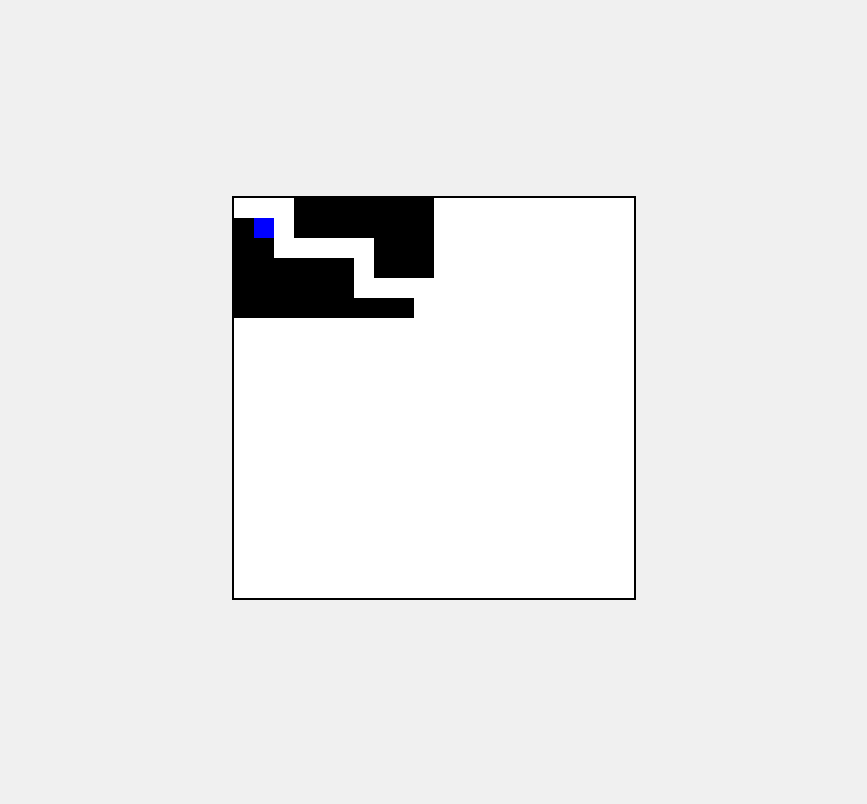
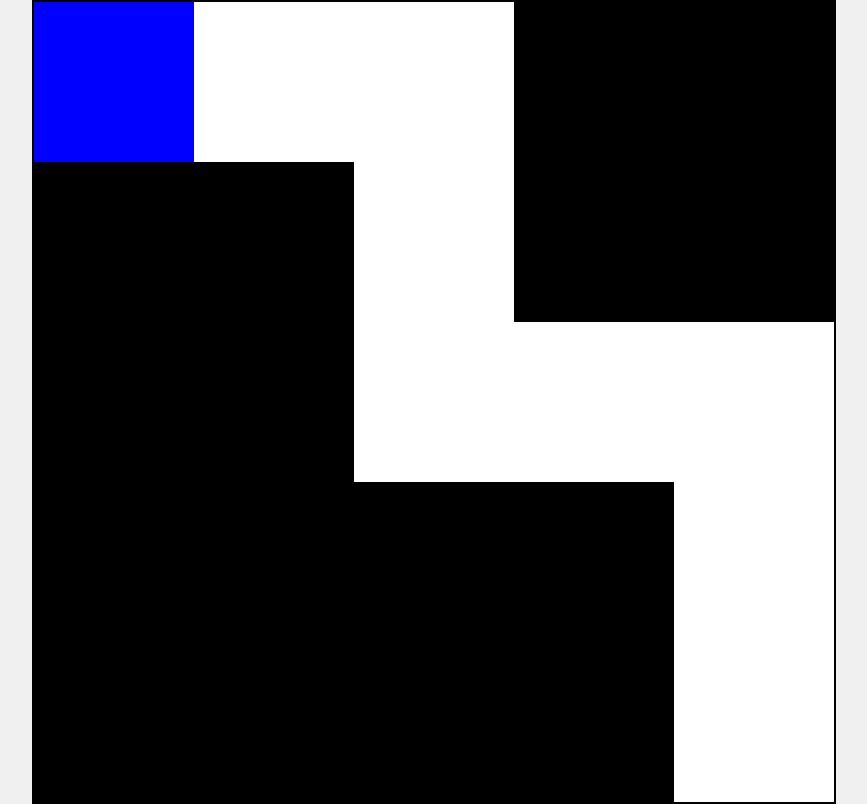
Before and after one commit to jwitt2003/FinalProject, a plain HTML site: page index.html in a window 1280 px wide. Shown: the whole page, without its empty margins (206-1073 px from the left). Drawn offline with Linux system fonts and the light colour scheme.

Commit message:
Update index.html

```diff
--- a/index.html
+++ b/index.html
@@ -3,21 +3,25 @@
 <head>
     <meta charset="UTF-8">
     <meta name="viewport" content="width=device-width, initial-scale=1.0">
-    <title>Maze Game</title>
+    <title>Fullscreen Maze Game</title>
     <style>
         body {
+            margin: 0;
             display: flex;
             justify-content: center;
             align-items: center;
-            height: 100vh;
-            margin: 0;
             background-color: #f0f0f0;
         }
         canvas {
+            display: block;
+            background-color: white;
             border: 2px solid black;
-            background-color: white;
         }
         .game-over {
+            position: absolute;
+            top: 50%;
+            left: 50%;
+            transform: translate(-50%, -50%);
             display: none;
             flex-direction: column;
             align-items: center;
@@ -26,9 +30,7 @@
     </style>
 </head>
 <body>
-    <div id="game-container">
-        <canvas id="gameCanvas" width="400" height="400"></canvas>
-    </div>
+    <canvas id="gameCanvas"></canvas>
     <div class="game-over" id="gameOverScreen">
         <h1>Congratulations!</h1>
         <p>You completed all the levels!</p>
@@ -38,40 +40,57 @@
         const canvas = document.getElementById('gameCanvas');
         const ctx = canvas.getContext('2d');
         const gameOverScreen = document.getElementById('gameOverScreen');
-        const gameContainer = document.getElementById('game-container');
 
-        const square = { x: 20, y: 20, size: 20, speed: 20 };
+        let square = { x: 0, y: 0, size: 0, speed: 0 };
         let level = 0;
+        let tileSize, mazeWidth, mazeHeight;
 
         const mazes = [
             // Level 1
             [
-                [0, 0, 0, 1, 1, 1, 1, 1, 1, 1],
-                [1, 1, 0, 1, 1, 1, 1, 1, 1, 1],
-                [1, 1, 0, 0, 0, 0, 0, 1, 1, 1],
-                [1, 1, 1, 1, 1, 1, 0, 1, 1, 1],
-                [1, 1, 1, 1, 1, 1, 0, 0, 0, 0],
-                [1, 1, 1, 1, 1, 1, 1, 1, 1, 0]
+                [0, 0, 0, 1, 1],
+                [1, 1, 0, 1, 1],
+                [1, 1, 0, 0, 0],
+                [1, 1, 1, 1, 0],
+                [1, 1, 1, 1, 0]
             ],
             // Level 2
             [
-                [0, 0, 0, 1, 1, 1, 1, 1, 1, 1],
-                [1, 1, 0, 1, 1, 1, 1, 1, 1, 1],
-                [1, 1, 0, 0, 0, 0, 1, 1, 1, 1],
-                [1, 1, 1, 1, 1, 0, 1, 1, 1, 1],
-                [1, 1, 1, 1, 1, 0, 0, 0, 0, 0],
-                [1, 1, 1, 1, 1, 1, 1, 1, 1, 1]
+                [0, 0, 0, 1, 1, 1, 1],
+                [1, 1, 0, 1, 1, 1, 1],
+                [1, 1, 0, 0, 0, 0, 1],
+                [1, 1, 1, 1, 1, 0, 1],
+                [1, 1, 1, 1, 1, 0, 0],
+                [1, 1, 1, 1, 1, 1, 1]
             ],
             // Level 3
             [
-                [0, 0, 0, 1, 1, 1, 1, 1, 1, 1],
-                [1, 1, 0, 1, 1, 1, 1, 1, 1, 1],
-                [1, 1, 0, 0, 1, 1, 1, 1, 1, 1],
-                [1, 1, 1, 0, 1, 1, 1, 1, 1, 1],
-                [1, 1, 1, 0, 0, 0, 0, 0, 1, 1],
-                [1, 1, 1, 1, 1, 1, 1, 1, 1, 1]
+                [0, 0, 0, 1, 1, 1, 1, 1],
+                [1, 1, 0, 1, 1, 1, 1, 1],
+                [1, 1, 0, 0, 1, 1, 1, 1],
+                [1, 1, 1, 0, 1, 1, 1, 1],
+                [1, 1, 1, 0, 0, 0, 0, 0],
+                [1, 1, 1, 1, 1, 1, 1, 1]
             ]
         ];
+
+        function resizeCanvas() {
+            const maze = mazes[level];
+            mazeHeight = maze.length;
+            mazeWidth = maze[0].length;
+            tileSize = Math.floor(Math.min(window.innerWidth / mazeWidth, window.innerHeight / mazeHeight));
+
+            canvas.width = tileSize * mazeWidth;
+            canvas.height = tileSize * mazeHeight;
+
+            square.size = tileSize;
+            square.speed = tileSize;
+            square.x = 0;
+            square.y = 0;
+
+            drawMaze();
+            drawSquare();
+        }
 
         function drawMaze() {
             ctx.clearRect(0, 0, canvas.width, canvas.height);
@@ -79,7 +98,7 @@
             for (let row = 0; row < maze.length; row++) {
                 for (let col = 0; col < maze[row].length; col++) {
                     ctx.fillStyle = maze[row][col] === 1 ? 'black' : 'white';
-                    ctx.fillRect(col * square.size, row * square.size, square.size, square.size);
+                    ctx.fillRect(col * tileSize, row * tileSize, tileSize, tileSize);
                 }
             }
         }
@@ -109,8 +128,8 @@
                     break;
             }
 
-            const col = Math.floor(newX / square.size);
-            const row = Math.floor(newY / square.size);
+            const col = Math.floor(newX / tileSize);
+            const row = Math.floor(newY / tileSize);
 
             if (maze[row] && maze[row][col] === 0) {
                 square.x = newX;
@@ -123,8 +142,7 @@
                     endGame();
                     return;
                 }
-                square.x = 20;
-                square.y = 20;
+                resizeCanvas();
             }
 
             drawMaze();
@@ -132,23 +150,21 @@
         }
 
         function endGame() {
-            gameContainer.style.display = 'none';
+            canvas.style.display = 'none';
             gameOverScreen.style.display = 'flex';
         }
 
         function restartGame() {
             level = 0;
-            square.x = 20;
-            square.y = 20;
-            gameContainer.style.display = 'flex';
+            canvas.style.display = 'block';
             gameOverScreen.style.display = 'none';
-            drawMaze();
-            drawSquare();
+            resizeCanvas();
         }
 
+        window.addEventListener('resize', resizeCanvas);
         document.addEventListener('keydown', moveSquare);
-        drawMaze();
-        drawSquare();
+
+        resizeCanvas();
     </script>
 </body>
 </html>
```
